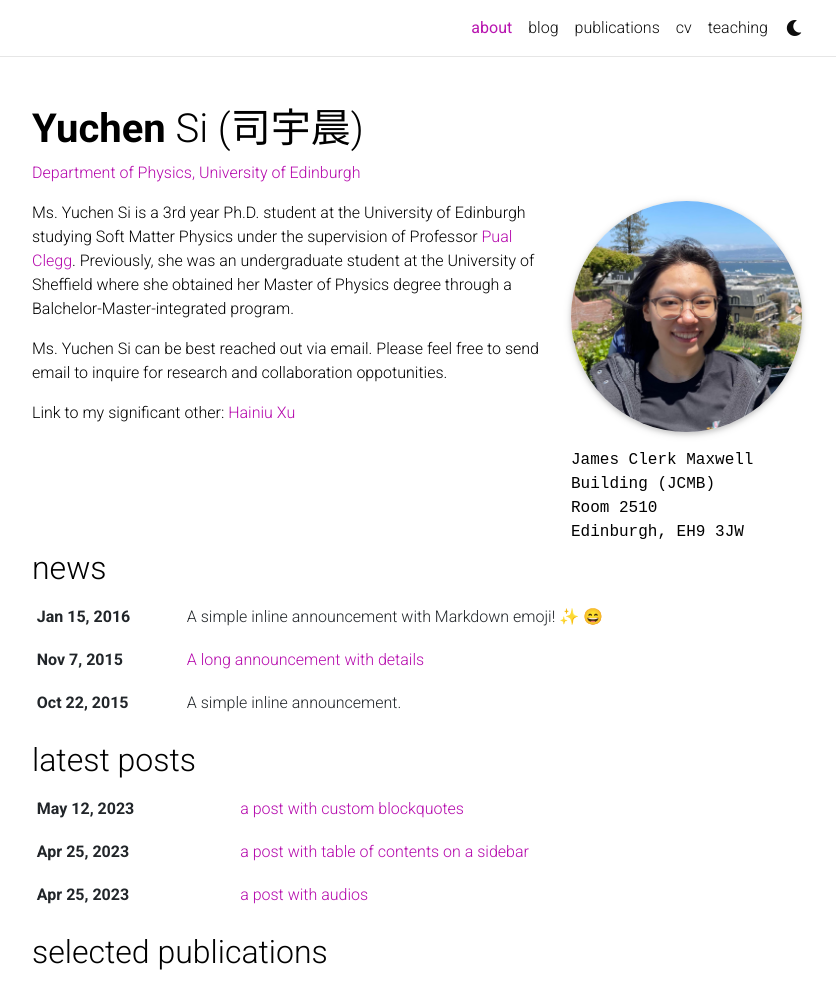
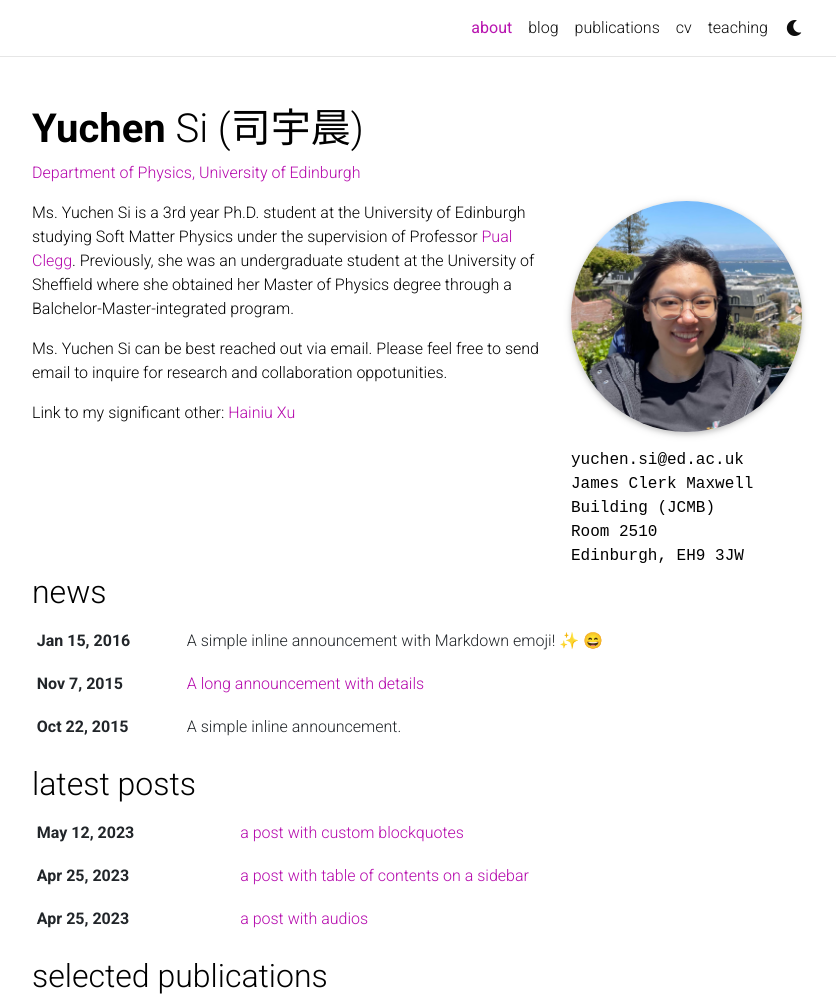
Before and after one commit to youcanseee/youcanseee.github.io, a Jekyll site: the page built from _pages/about.md, in a window 1280 px wide and 1197 px high, cut to the strip 0-999 px from the top of the window. Shown: the whole strip, without its empty margins (223-1059 px from the left). Built offline with Jekyll 4.4.1, drawn with Linux system fonts in a browser that asks for light colours; full-size pictures stand in for the smaller copies a plugin makes; emoji names are drawn with the system emoji font; comment, search, counter and statistics services are not loaded; a style sheet for code colours, icons or effects is not loaded.

Commit message:
website update

```diff
--- a/_pages/about.md
+++ b/_pages/about.md
@@ -9,6 +9,7 @@ profile:
   image: prof_pic.jpg
   image_circular: true # crops the image to make it circular
   address: >
+    <p>yuchen.si@ed.ac.uk</p>
     <p>James Clerk Maxwell Building (JCMB)</p>
     <p>Room 2510</p>
     <p>Edinburgh, EH9 3JW</p>
```
